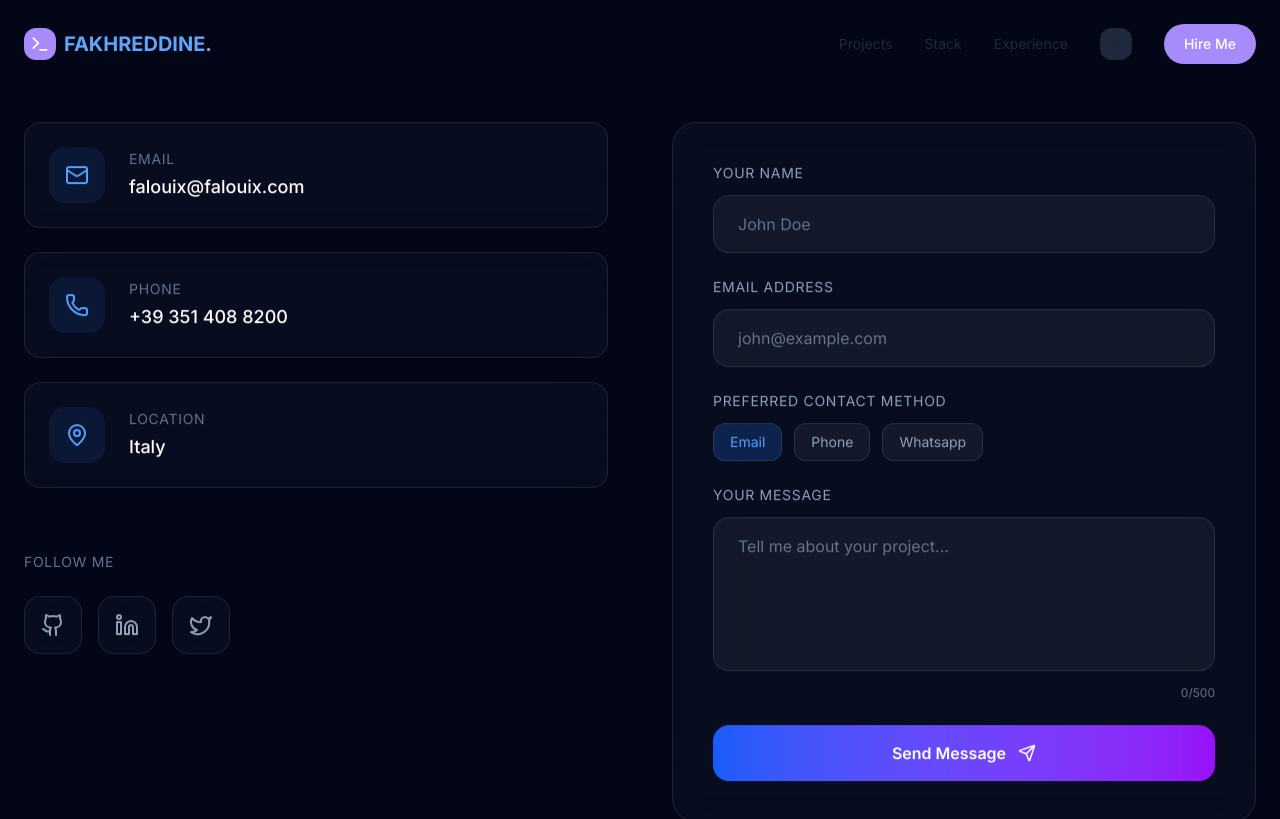
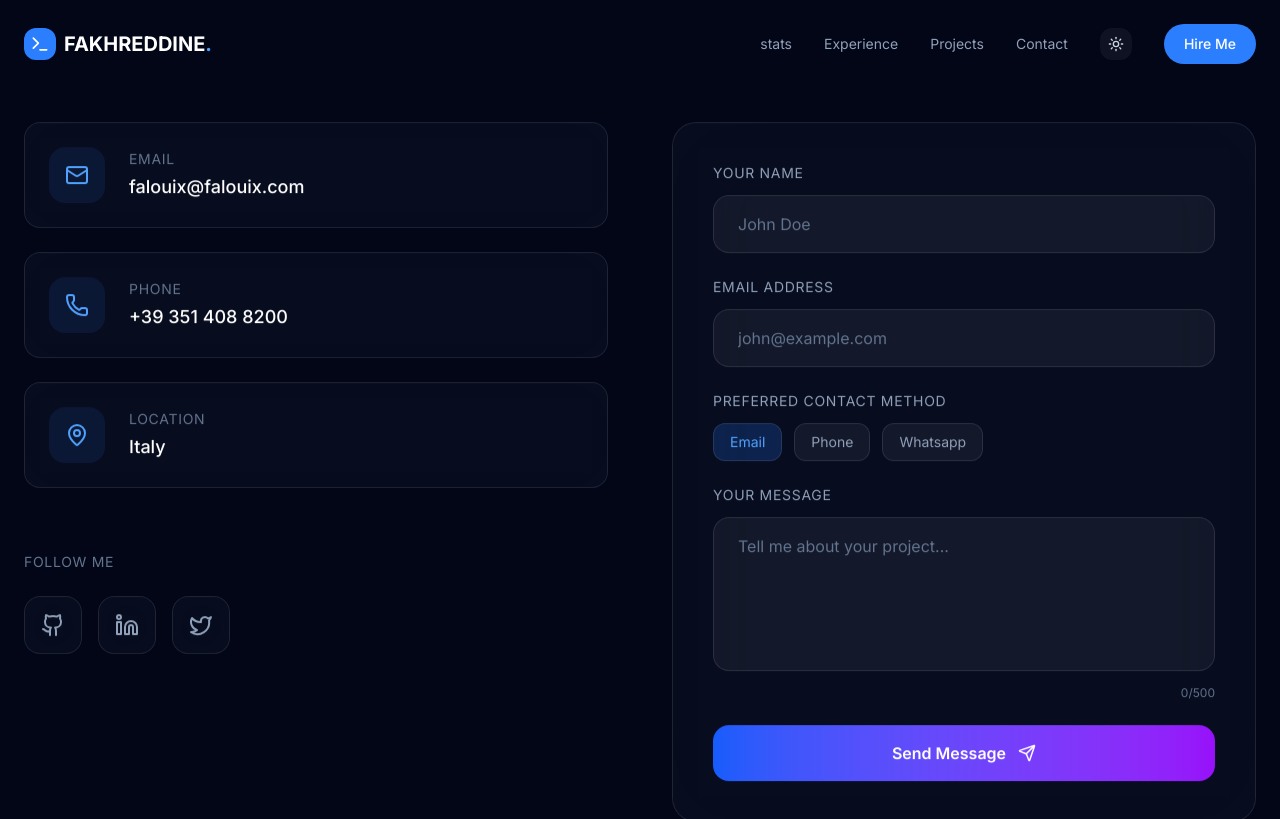
Before and after one commit to falouix-dlc/my-portfolio, a Next.js app: page /contact in a window 1280 px wide. Shown: the top 819 px of the page. Built offline with nearby package versions, Linux system fonts and the light colour scheme.

Commit message:
fix navbar and links

```diff
--- a/app/components/Footer.tsx
+++ b/app/components/Footer.tsx
@@ -11,10 +11,10 @@ export default function Footer() {
           <a href="https://github.com/falouix-dlc" target="_blank" rel="noopener noreferrer" className="hover:text-blue-500">
             GitHub
           </a>
-          <a href="https://linkedin.com/in/yourusername" target="_blank" rel="noopener noreferrer" className="hover:text-blue-500">
+          <a href="https://www.linkedin.com/in/fakhr-eddine-aloui-7457991b6/" target="_blank" rel="noopener noreferrer" className="hover:text-blue-500">
             LinkedIn
           </a>
-          <a href="mailto:youremail@example.com" className="hover:text-blue-500">
+          <a href="mailto:falouix@falouix.com" className="hover:text-blue-500">
             Email
           </a>
         </div>
--- a/app/components/Navbar.tsx
+++ b/app/components/Navbar.tsx
@@ -27,26 +27,27 @@ export default function Navbar() {
   };
 
   const navLinks = [
+    { href: "#stats", label: "stats" },
+    { href: "#experience", label: "Experience" },
     { href: "#projects", label: "Projects" },
-    { href: "#stack", label: "Stack" },
-    { href: "#experience", label: "Experience" },
+    { href: "#contact", label: "Contact" },
   ];
 
   return (
     <nav
       className={`fixed top-0 w-full z-50 transition-all duration-300 ${
         isScrolled
-          ? "py-3 bg-secondary/80 backdrop-blur-md border-b border-black/5 dark:border-white/5"
+          ? "py-3 bg-[#020617]/90 backdrop-blur-md border-b border-white/10"
           : "py-6 bg-transparent"
       }`}
     >
       <div className="max-w-7xl mx-auto px-6 flex justify-between items-center">
         {/* Logo */}
-        <div className="flex items-center gap-2 font-bold text-xl text-primary">
-          <div className="w-8 h-8 bg-accent rounded-lg flex items-center justify-center">
+        <div className="flex items-center gap-2 font-bold text-xl text-white">
+          <div className="w-8 h-8 bg-blue-500 rounded-lg flex items-center justify-center">
             <Terminal className="w-5 h-5 text-white" />
           </div>
-          <span>FAKHREDDINE<span className="text-accent">.</span></span>
+          <span>FAKHREDDINE<span className="text-blue-400">.</span></span>
         </div>
 
         {/* Desktop Navigation */}
@@ -55,17 +56,17 @@ export default function Navbar() {
             <a
               key={link.href}
               href={link.href}
-              className="text-sm text-secondary hover:text-accent transition-colors relative group"
+              className="text-sm text-slate-400 hover:text-white transition-colors relative group"
             >
               {link.label}
-              <span className="absolute -bottom-1 left-0 w-0 h-0.5 bg-accent group-hover:w-full transition-all duration-300" />
+              <span className="absolute -bottom-1 left-0 w-0 h-0.5 bg-blue-500 group-hover:w-full transition-all duration-300" />
             </a>
           ))}
 
           {/* Theme Toggle */}
           <button
             onClick={toggleTheme}
-            className="p-2 rounded-lg bg-secondary hover:bg-secondary/80 text-secondary hover:text-accent transition-colors"
+            className="p-2 rounded-lg bg-white/5 hover:bg-white/10 text-slate-300 hover:text-white transition-colors"
             aria-label="Toggle theme"
           >
             {theme === 'dark' ? <Sun className="w-4 h-4" /> : <Moon className="w-4 h-4" />}
@@ -74,7 +75,7 @@ export default function Navbar() {
           {/* CTA Button */}
           <a
             href="mailto:falouix@gmail.com"
-            className="px-5 py-2.5 bg-accent hover:bg-accent/90 text-white text-sm font-medium rounded-full transition-all hover:scale-105 active:scale-95"
+            className="px-5 py-2.5 bg-blue-500 hover:bg-blue-600 text-white text-sm font-medium rounded-full transition-all hover:scale-105 active:scale-95"
           >
             Hire Me
           </a>
@@ -84,14 +85,14 @@ export default function Navbar() {
         <div className="md:hidden flex items-center gap-4">
           <button
             onClick={toggleTheme}
-            className="p-2 rounded-lg bg-secondary text-secondary"
+            className="p-2 rounded-lg bg-white/5 text-slate-300"
             aria-label="Toggle theme"
           >
             {theme === 'dark' ? <Sun className="w-4 h-4" /> : <Moon className="w-4 h-4" />}
           </button>
 
           <button
-            className="text-primary p-2"
+            className="text-white p-2"
             onClick={() => setIsMenuOpen(!isMenuOpen)}
             aria-label="Toggle menu"
           >
@@ -102,7 +103,7 @@ export default function Navbar() {
 
       {/* Mobile Menu */}
       <div
-        className={`md:hidden absolute top-full left-0 w-full bg-primary border-b border-black/5 dark:border-white/5 transition-all duration-300 ${
+        className={`md:hidden absolute top-full left-0 w-full bg-[#020617] border-b border-white/10 transition-all duration-300 ${
           isMenuOpen ? "opacity-100 visible" : "opacity-0 invisible"
         }`}
       >
@@ -112,7 +113,7 @@ export default function Navbar() {
               key={link.href}
               href={link.href}
               onClick={() => setIsMenuOpen(false)}
-              className="text-lg text-secondary hover:text-accent transition-colors"
+              className="text-lg text-slate-400 hover:text-white transition-colors"
             >
               {link.label}
             </a>
@@ -120,7 +121,7 @@ export default function Navbar() {
           <a
             href="mailto:falouix@gmail.com"
             onClick={() => setIsMenuOpen(false)}
-            className="mt-4 px-5 py-3 bg-accent text-white text-center font-medium rounded-full"
+            className="mt-4 px-5 py-3 bg-blue-500 text-white text-center font-medium rounded-full"
           >
             Hire Me
           </a>
--- a/app/components/stats/Stats.tsx
+++ b/app/components/stats/Stats.tsx
@@ -36,6 +36,8 @@ export default function Stats() {
   return (
     <section
       ref={sectionRef}
+
+      id="stats"
       className="relative py-32 px-6 bg-white dark:bg-[#020617] overflow-hidden"
     >
       {/* Background elements - theme aware */}
--- a/app/contact/page.tsx
+++ b/app/contact/page.tsx
@@ -115,6 +115,7 @@ export default function ContactPage() {
   return (
     <section
       ref={sectionRef}
+      id='contact'
       className="relative min-h-screen py-32 px-6 bg-[#020617] overflow-hidden"
     >
       {/* Background effects remain the same... */}
```
